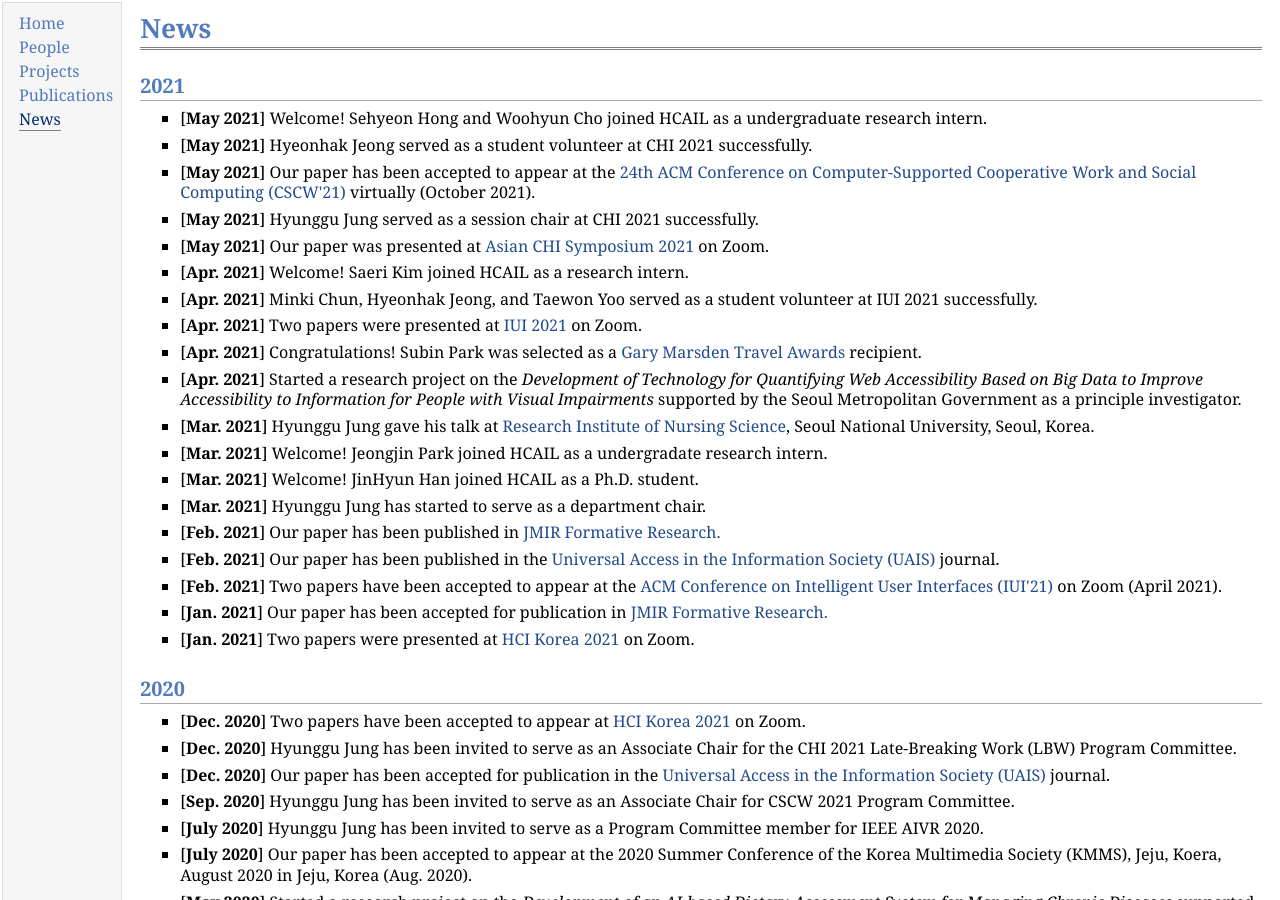
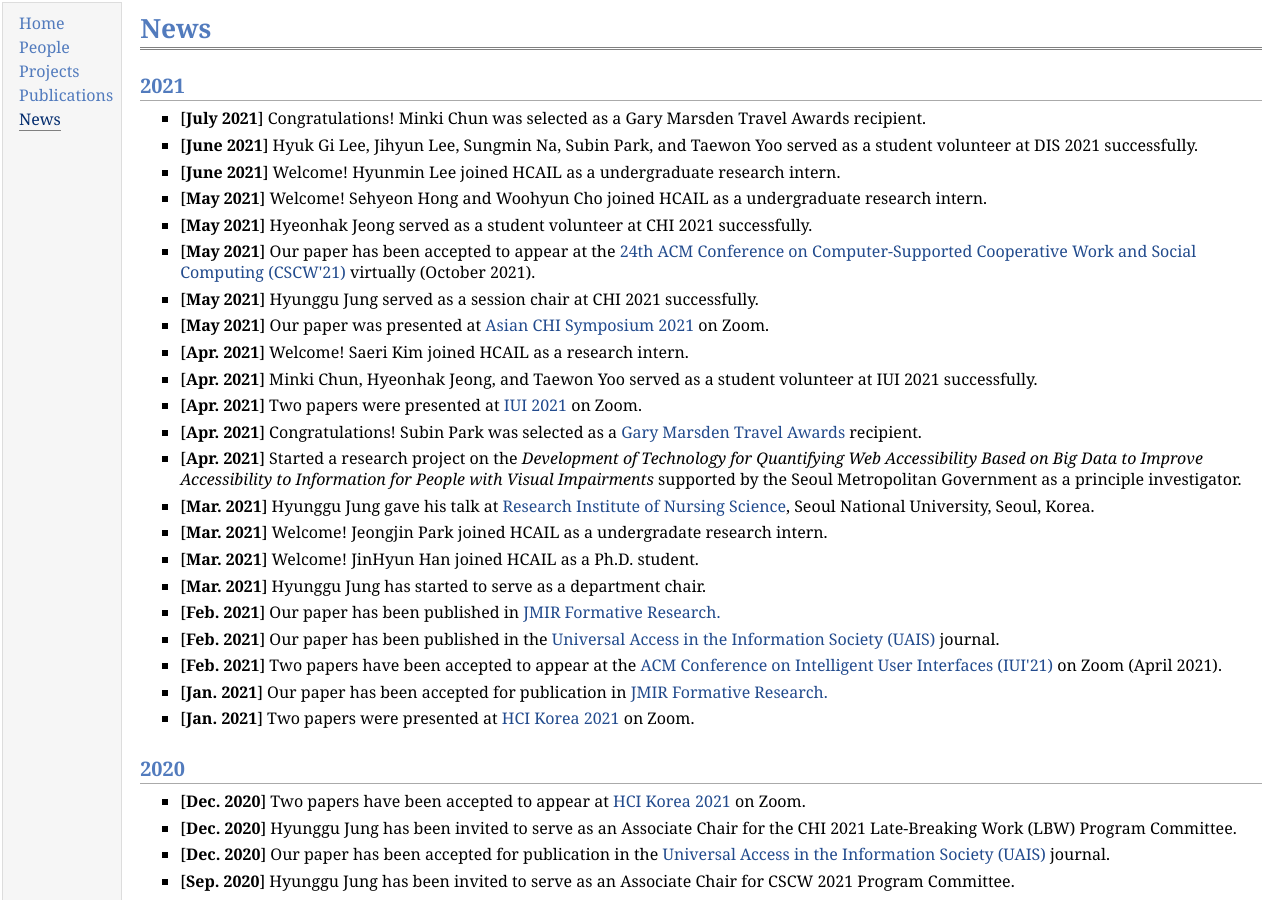
Before and after one commit to hcail/hcail-backup.github.io, a Jekyll site: the page news/news.html, which Jekyll copies as it is, in a window 1280 px wide and 900 px high. Built offline with Jekyll 4.4.1, drawn with Linux system fonts in a browser that asks for light colours.

Commit message:
news udpated

```diff
--- a/news/news.html
+++ b/news/news.html
@@ -23,6 +23,13 @@
   </div>
   <h2>2021</h2>
   <ul>
+    <li><p>[<b>July 2021</b>] Congratulations! Minki Chun was selected as a Gary Marsden Travel Awards</a> recipient.</p>
+    </li>
+    <li><p>[<b>June 2021</b>] Hyuk Gi Lee, Jihyun Lee, Sungmin Na, Subin Park, and Taewon Yoo served as a student volunteer at DIS 2021 successfully.
+    </li>
+    <li><p>[<b>June 2021</b>] Welcome! Hyunmin Lee joined HCAIL as a
+      undergraduate research intern.
+          </li>
     <li><p>[<b>May 2021</b>] Welcome! Sehyeon Hong and Woohyun Cho joined HCAIL as a
       undergraduate research intern.
     </li>
```
Also changed, not shown: index.html (+7 -0 lines), 1 other file.
